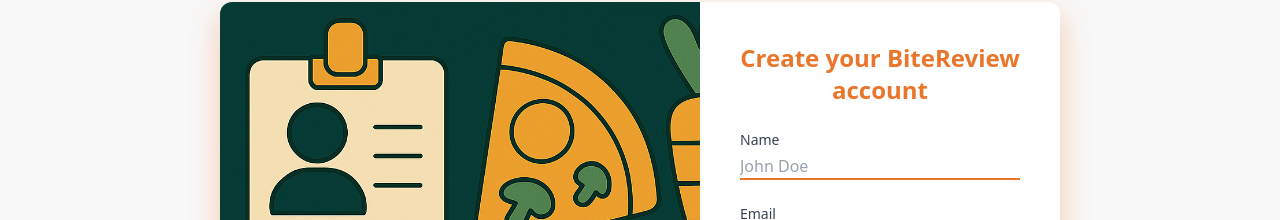
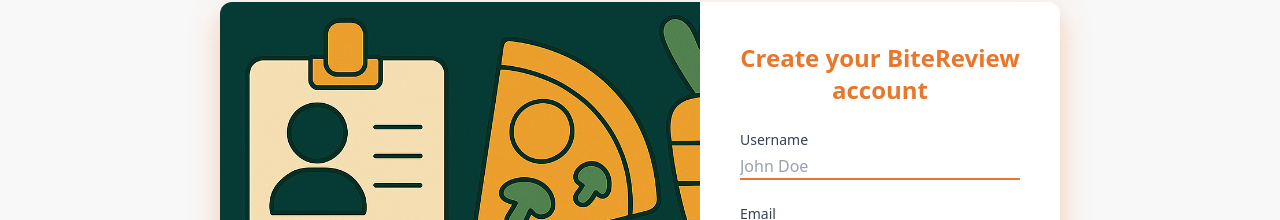
Before and after one commit to VladislavDim/bite-review, a React (Vite) app in the folder client/: page /register in a window 1280 px wide. Shown: the part 190-410 px from the top of the page. Built offline with nearby package versions, Linux system fonts and the light colour scheme.

Commit message:
refactor(register): replace "name" with "username" to align with backend API requirements

```diff
--- a/client/src/pages/Register.jsx
+++ b/client/src/pages/Register.jsx
@@ -13,7 +13,7 @@
     const { userLoginHandler } = useContext(UserContext);
 
     const [formState, setFormState] = useState({
-        name: "",
+        username: "",
         email: "",
         password: "",
         confirmPassword: "",
@@ -33,7 +33,7 @@
         e.preventDefault();
         const validationErrors = {};
 
-        if (!formState.name.trim()) validationErrors.name = "Name is required.";
+        if (!formState.username.trim()) validationErrors.username = "Username is required.";
         if (!formState.email.trim()) validationErrors.email = "Email is required.";
         if (!formState.password.trim()) validationErrors.password = "Password is required.";
         if (formState.password !== formState.confirmPassword) validationErrors.confirmPassword = "Passwords do not match.";
@@ -45,7 +45,7 @@
 
         try {
             setIsPending(true);
-            const authData = await register(formState.name, formState.email, formState.password);
+            const authData = await register(formState.username, formState.email, formState.password);
             userLoginHandler(authData);
             navigate("/restaurants");
         } catch (err) {
@@ -75,14 +75,14 @@
 
                     <form onSubmit={handleSubmit} className="flex-1 mt-6 mb-6 flex flex-col justify-center space-y-6" noValidate>
                         <TextInput
-                            id="name"
-                            name="name"
+                            id="username"
+                            name="username"
                             type="text"
-                            label="Name"
+                            label="Username"
                             placeholder="John Doe"
-                            value={formState.name}
+                            value={formState.username}
                             onChange={handleChange}
-                            error={errors.name}
+                            error={errors.username}
                         />
 
                         <TextInput
```
